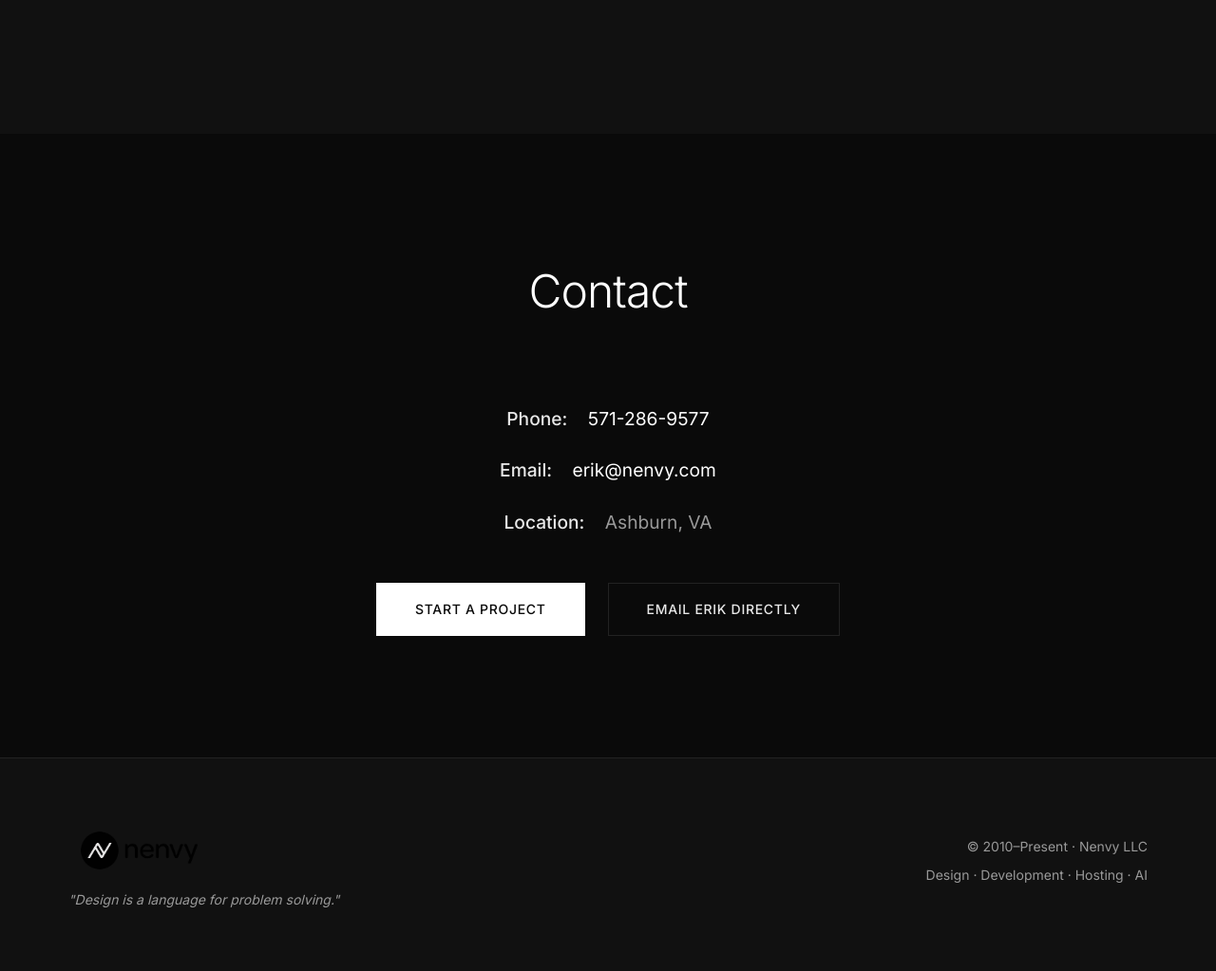
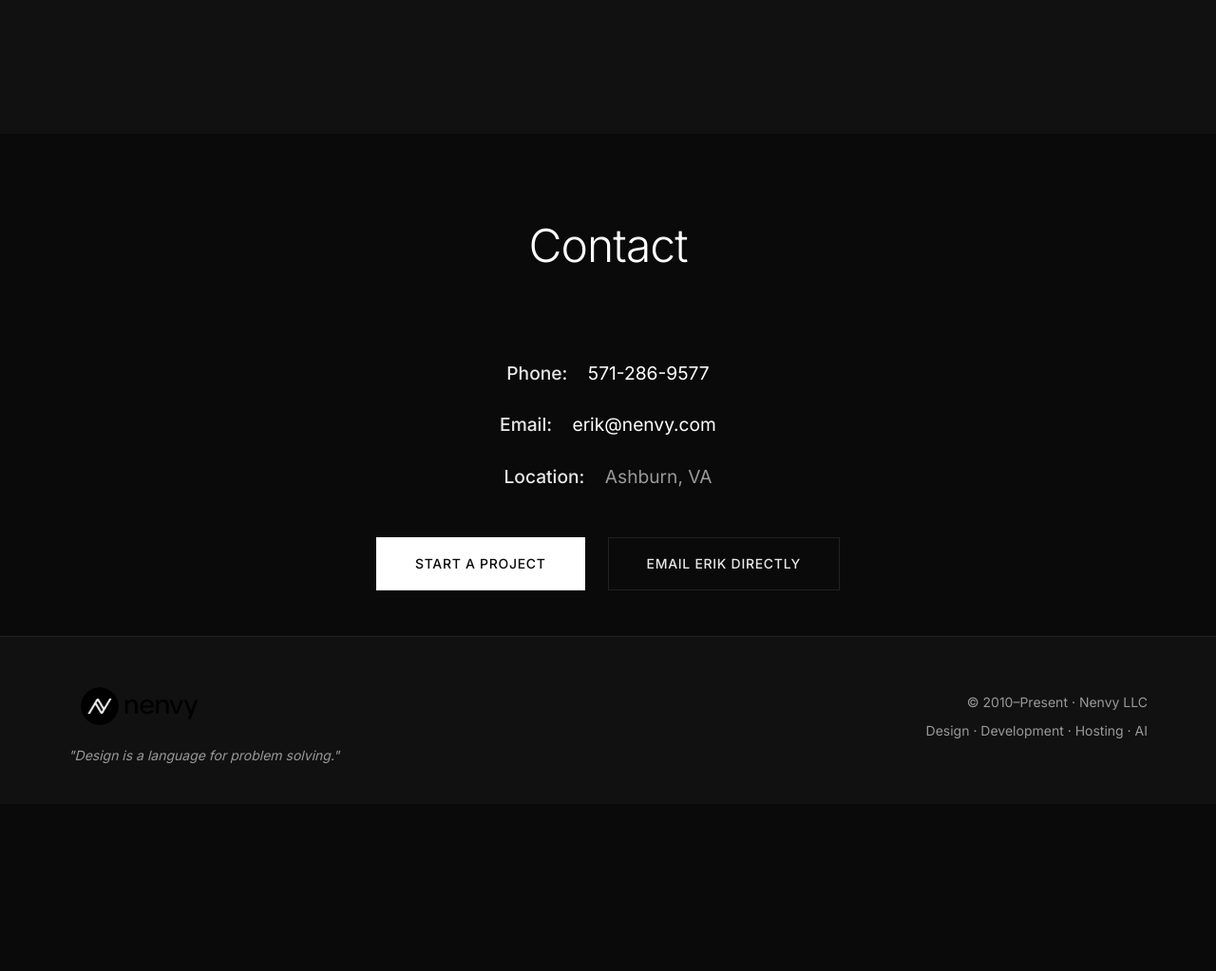
Before and after one commit to Zettersten/nenvy.com, a PHP site: page / in a window 1280 px wide. Shown: the part 5063-6086 px from the top of the page at 95% size. After the commit the page ends 5867 px from the top, so only its background shows below. Run offline with PHP 8.4, Linux system fonts and the light colour scheme; some libraries are stand-ins or nearby versions.

Commit message:
Reduce excessive vertical spacing between contact section and footer

```diff
--- a/styles.css
+++ b/styles.css
@@ -513,7 +513,7 @@ body {
 
 /* Contact Section */
 .contact {
-    padding: 8rem 0;
+    padding: 5rem 0 3rem;
     background: var(--color-bg);
     min-height: auto;
 }
@@ -559,9 +559,10 @@ body {
 
 /* Footer */
 .footer {
-    padding: 4rem 0;
+    padding: 2.5rem 0;
     background: var(--color-bg-light);
     border-top: 1px solid var(--color-border);
+    margin-top: 0;
 }
 
 .footer-content {
@@ -637,7 +638,7 @@ body {
     .subscriptions,
     .about,
     .contact {
-        padding: 5rem 0;
+        padding: 4rem 0 2rem;
     }
 
     .manifesto-line {
```
